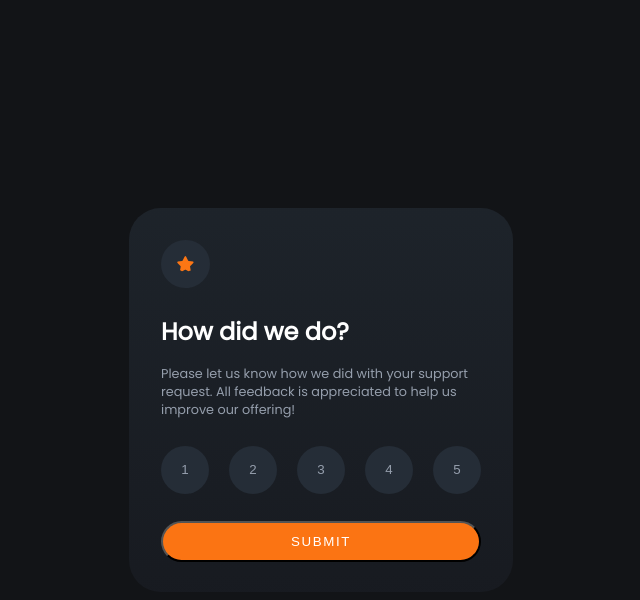
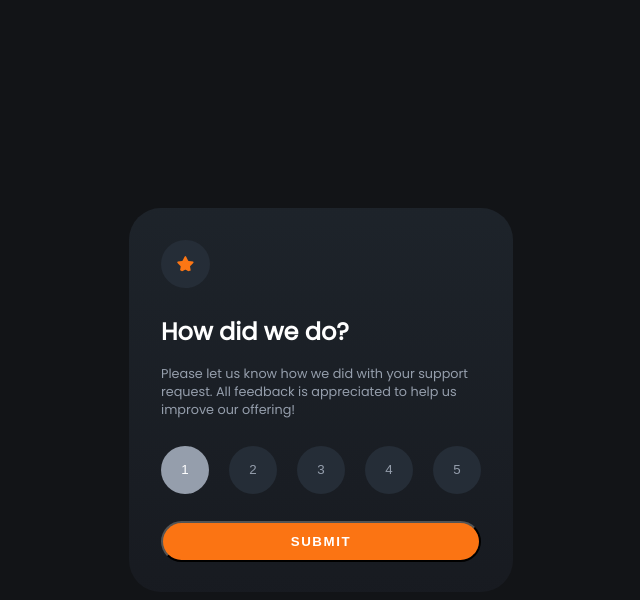
Before and after one commit to ophelieturenne/interactive-rating-component-main, a plain HTML site: page index.html in a window 1280 px wide. In both pictures the pointer is over the button 504 px from the left and 469 px from the top of the page. Shown: the whole page, without its empty margins (319-959 px from the left). Drawn offline with Linux system fonts and the light colour scheme.

Commit message:
adding hover for rating card

```diff
--- a/css/style.css
+++ b/css/style.css
@@ -63,6 +63,7 @@ ul {
   margin-bottom: 1.7rem;
   display: flex;
   justify-content: space-between;
+
 }
 
 li {
@@ -83,6 +84,13 @@ button{
   width: 3rem;
   height: 3rem;
   color: var(--light-grey);
+  font-weight: 500;
+}
+
+.btn:hover {
+  background-color: var(--light-grey);
+  color: var(--white);
+  transition: ease 0.3s;
 }
 
 .btn-submit {
@@ -95,6 +103,13 @@ button{
   font-weight: 500;
   letter-spacing: 0.1rem;
   border-radius: 2rem;
+  font-weight: 700;
+}
+
+.btn-submit:hover {
+  background-color: var(--white);
+  color: var(--orange);
+  transition: ease 0.3s;
 }
 
 /* thank you section*/
```
